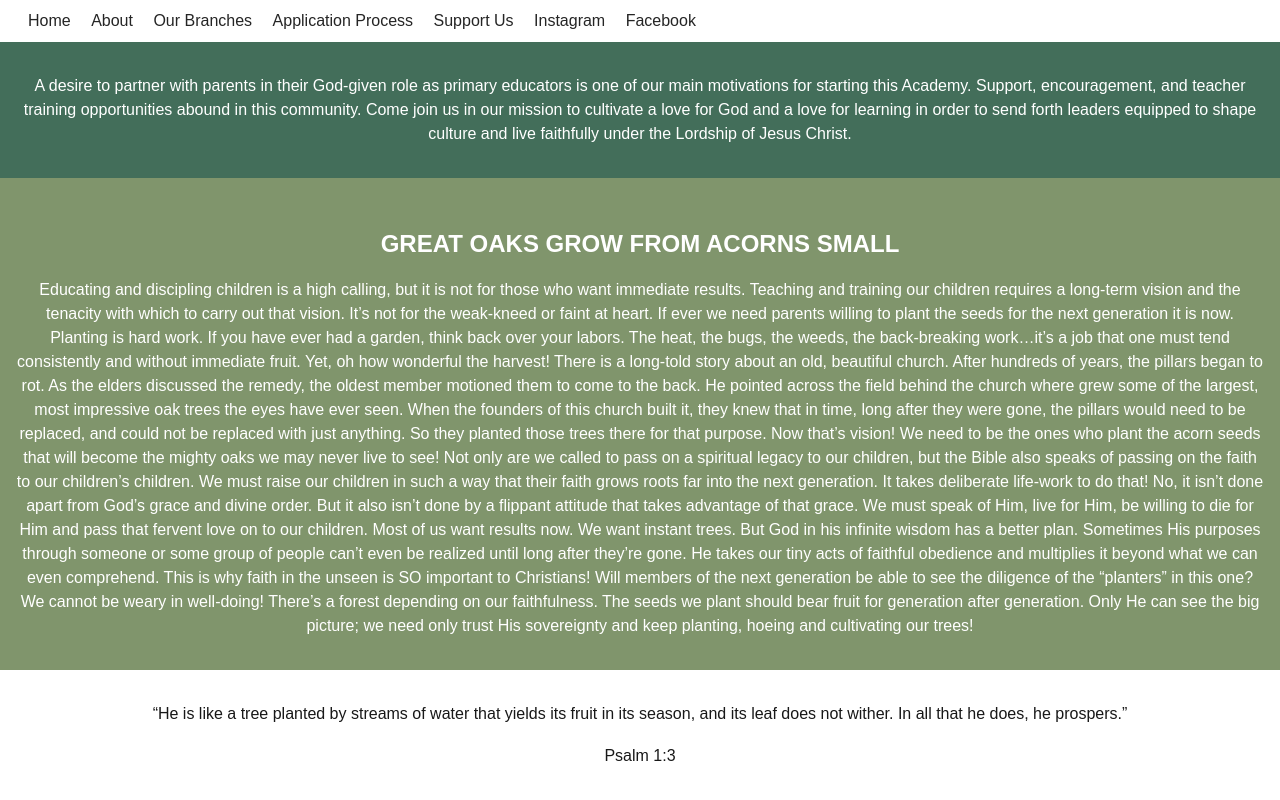
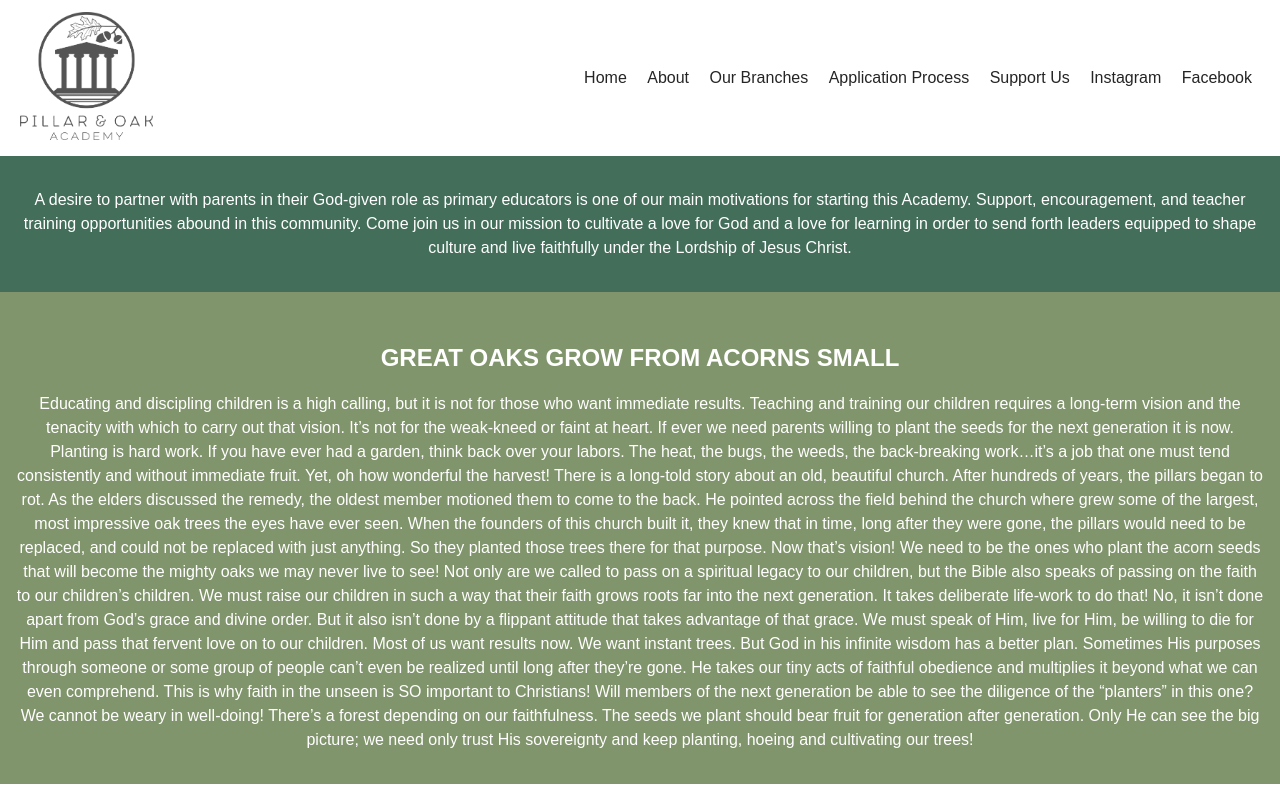
Before and after one commit to acekirkpatrick/acekirkpatrick.github.io, a plain HTML site: page index.html in a window 1280 px wide. Shown: the top 800 px of the page. Drawn offline with Linux system fonts and the light colour scheme.

Commit message:
Added logo to header

```diff
--- a/Styles/style.css
+++ b/Styles/style.css
@@ -35,18 +35,29 @@ footer {
 
 header {
     background-color: #ffffff;
+    display: flex;
+    flex-direction: row;
+    justify-content: space-between;
     padding: 12px 20px;
 }
+
+    header img {
+        max-height: 128px;
+    }
 
 img {
     max-width: 100%;
 }
 
-nav a {
-    color: #252525;
-    margin: 2px 8px;
-    text-decoration: none;
+nav {
+    align-self: center;
 }
+
+    nav a {
+        color: #252525;
+        margin: 2px 8px;
+        text-decoration: none;
+    }
 
 p {
     line-height: 24px;
--- a/index.html
+++ b/index.html
@@ -8,6 +8,9 @@
 </head>
 <body>
     <header>
+        <a href="index.html">
+            <img src="Images/pillar and oak logoTEXT  jan 23 25084 circle (2).png" />
+        </a>
         <nav>
             <a href="index.html">Home</a>
             <a href="Pages/about.html">About</a>
```
Also changed, not shown: Pages/about.html (+3 -0 lines), Pages/financial-responsibility.html (+3 -0 lines), Pages/membership-requirements.html (+3 -0 lines), Pages/mission-statement.html (+3 -0 lines), Pages/our-branches.html (+3 -0 lines), Pages/support-us.html (+3 -0 lines), Pages/tuition-application.html (+3 -0 lines).
